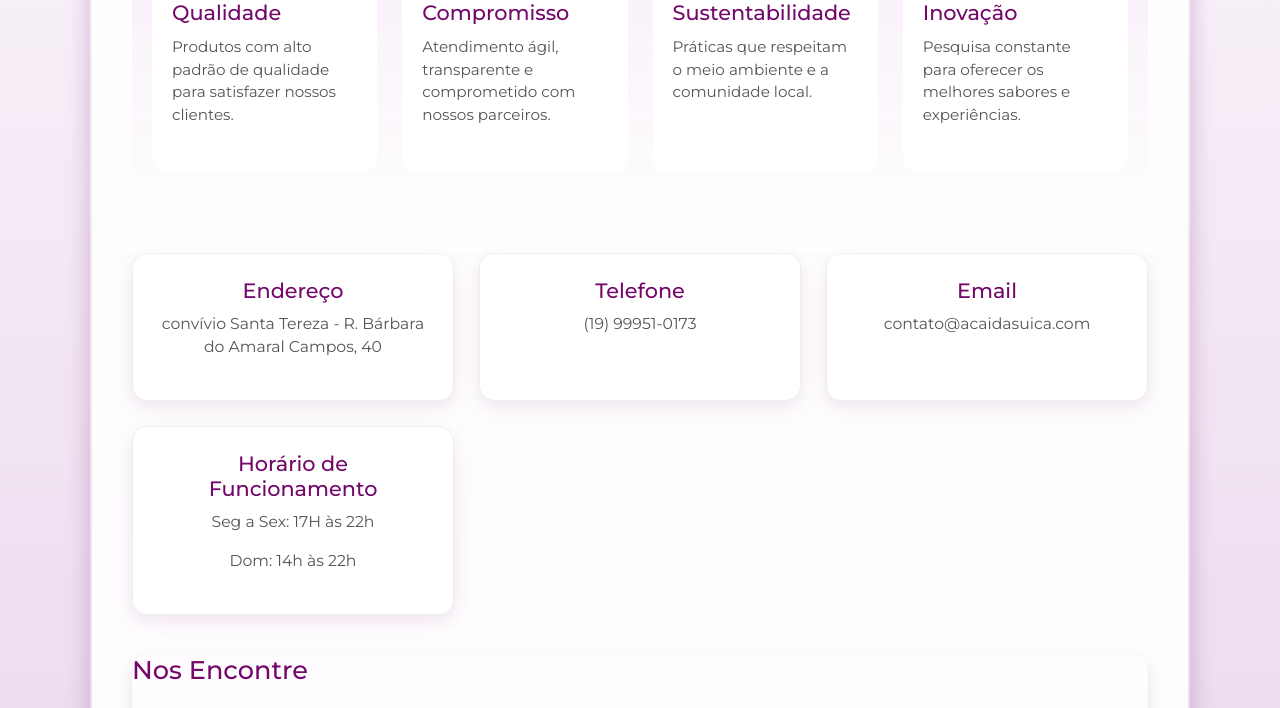
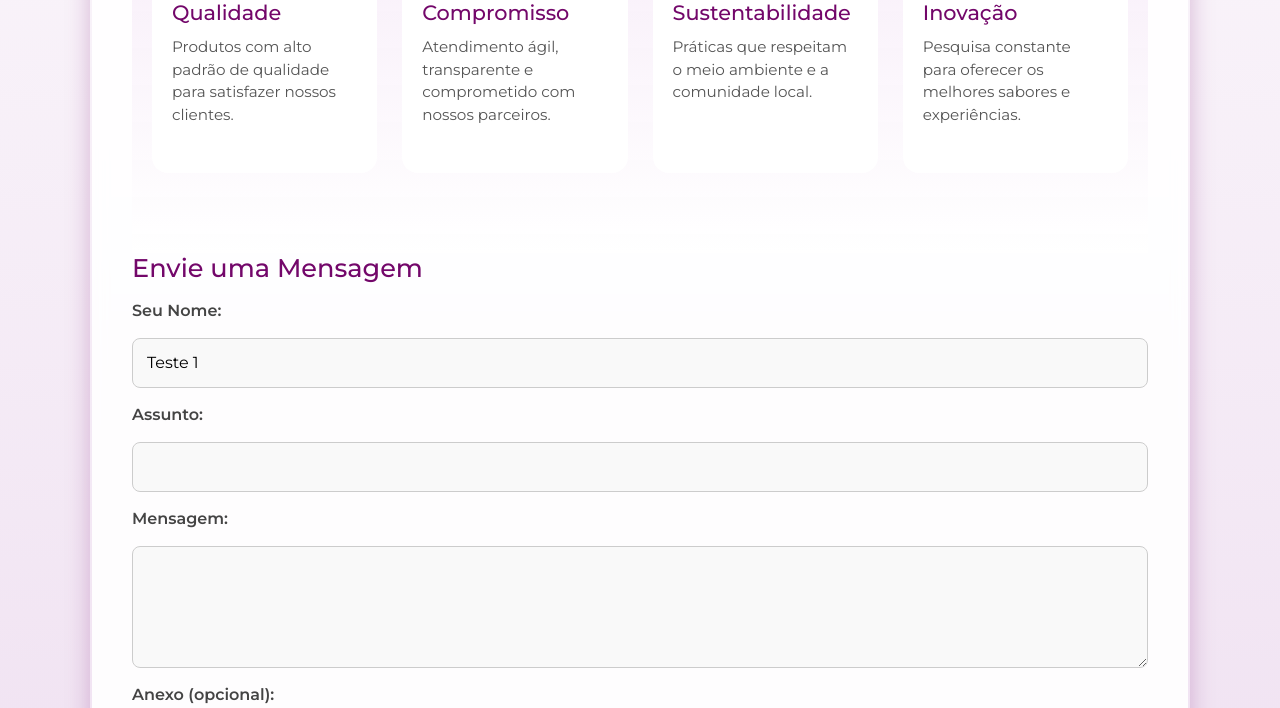
Before and after one commit to Lucas-Fernandes01/public, a PHP site: page /contato.php in a window 1280 px wide. Shown: the part 647-1355 px from the top of the page. Run offline with PHP 8.4, Linux system fonts and the light colour scheme; a user stored in the database is signed in; grey boxes are pictures that could not be loaded.

Commit message:
Arrumando envio de email em contato

```diff
--- a/contato.php
+++ b/contato.php
@@ -66,8 +66,6 @@
     }
     ?>
 
-    <?php if (isset($_SESSION['id']) && isset($_SESSION['nome'])): // SÓ MOSTRA O FORMULÁRIO SE O USUÁRIO ESTIVER LOGADO ?>
-
 <section id="valores" class="secao-padrao">
   <h2 class="titulo-secao" data-aos="fade-up">Nossos Valores</h2>
 
@@ -97,6 +95,38 @@
     </div>
   </div>
 </section>
+
+      <?php
+    // Bloco que mostra a mensagem de sucesso ou erro vinda do 'enviar.php'
+    if (isset($_SESSION['mensagem_contato'])) {
+        $tipo_mensagem = $_SESSION['mensagem_contato_tipo'] ?? 'erro';
+        echo '<div class="mensagem-status ' . htmlspecialchars($tipo_mensagem) . '">' . htmlspecialchars($_SESSION['mensagem_contato']) . '</div>';
+        unset($_SESSION['mensagem_contato']);
+        unset($_SESSION['mensagem_contato_tipo']);
+    }
+    ?>
+
+    <?php if (isset($_SESSION['id']) && isset($_SESSION['nome'])): // SÓ MOSTRA O FORMULÁRIO SE O USUÁRIO ESTIVER LOGADO ?>
+
+    <section class="contato-form">
+      <h2>Envie uma Mensagem</h2>
+      <form action="enviar.php" method="post" class="form-box" enctype="multipart/form-data">
+
+        <label for="nome">Seu Nome:</label>
+        <input type="text" id="nome" name="nome" value="<?php echo htmlspecialchars($_SESSION['nome']); ?>" readonly required>
+
+        <label for="assunto">Assunto:</label>
+        <input type="text" id="assunto" name="assunto" required>
+
+        <label for="mensagem">Mensagem:</label>
+        <textarea id="mensagem" name="mensagem" rows="4" required></textarea>
+
+        <label for="anexo">Anexo (opcional):</label>
+        <input type="file" id="anexo" name="anexo">
+
+        <button type="submit">Enviar Mensagem</button>
+      </form>
+    </section>
 
 
     <?php else: // SE NÃO ESTIVER LOGADO, MOSTRA ESTA MENSAGEM ?>
@@ -135,7 +165,7 @@
   <footer class="footer-dark">
       <div class="container py-5">
         <div class="row">
-          <div class="col-md-3"><h5>Açaí da Suíça</h5><p>Mais que sabor, uma experiência...</p><a href="quem_somos.php" class="read-more">saiba mais →</a></div>
+          <div class="col-md-3"><h5>Açaí da Suíça</h5><p>Mais que sabor, uma experiência. Feito com carinho para conquistar você do seu jeito.</p><a href="quem_somos.php" class="read-more">saiba mais →</a></div>
           <div class="col-md-3"><h5>Contato</h5><ul class="list-unstyled"><li><i class="fas fa-map-marker-alt"></i> Nova Suiça, Piracicaba - SP</li><li><i class="fas fa-phone"></i> (19) 99951-0173</li><li><i class="fas fa-envelope"></i> contato@acaidasuica.com.br</li></ul></div>
           <div class="col-md-3"><h5>Funcionamento</h5><ul class="list-unstyled"><li>Seg a Sex: 17h - 22h</li><li>Domingo: 14h - 22h</li></ul></div>
           <div class="col-md-3"><h5>Encontre-nos</h5><div class="footer-map"><iframe src="https://www.google.com/maps/embed?pb=!1m18!1m12!1m3!1d3679.5749843614562!2d-47.69305532574842!3d-22.744033432072634!2m3!1f0!2f0!3f0!3m2!1i1024!2i768!4f13.1!3m3!1m2!1s0x94c637fa6843c5bf%3A0x78c6c3677d48448a!2zQcOnYWkgZGEgU3Vpw6dh!5e0!3m2!1spt-BR!2sbr!4v1751499566388!5m2!1spt-BR!2sbr" width="100%" height="180" style="border:0;" allowfullscreen="" loading="lazy" referrerpolicy="no-referrer-when-downgrade"></iframe></div></div>
```
